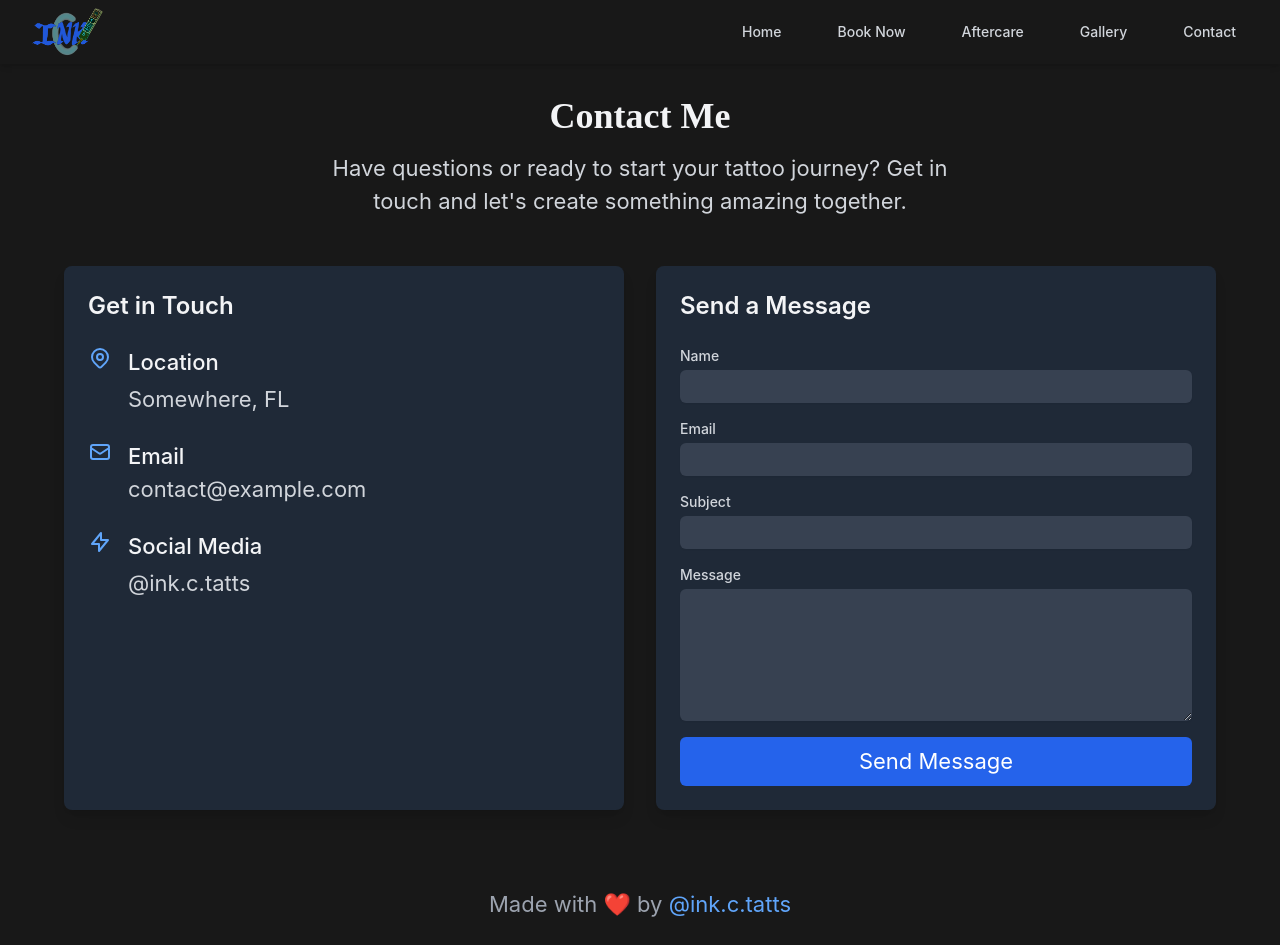
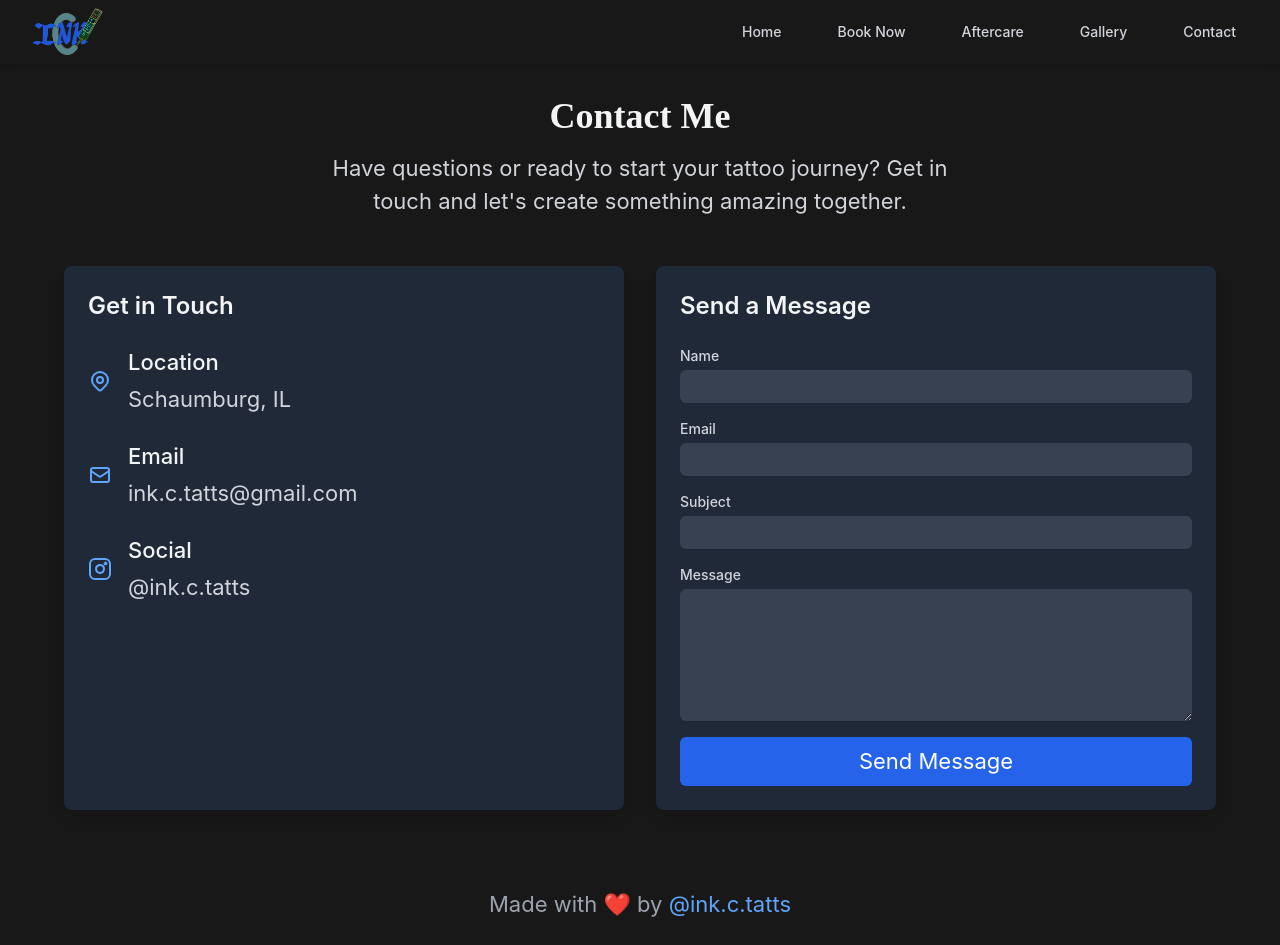
Before and after one commit to Alex-Bailon/ink-c-tatts, a Nuxt app: page /contact in a window 1280 px wide. Built offline with nearby package versions, Linux system fonts and the light colour scheme; a web font is replaced by a local one.

Commit message:
Updated get in touch

```diff
--- a/pages/contact.vue
+++ b/pages/contact.vue
@@ -58,8 +58,8 @@ const handleSubmit = async () => {
         <h2 class="text-2xl font-semibold text-gray-100 mb-6">Get in Touch</h2>
 
         <div class="space-y-6">
-          <div class="flex items-start space-x-4">
-            <div class="text-blue-400">
+          <div class="flex items-center space-x-4">
+            <div class="text-blue-400 flex-shrink-0">
               <svg class="w-6 h-6" fill="none" stroke="currentColor" viewBox="0 0 24 24">
                 <path stroke-linecap="round" stroke-linejoin="round" stroke-width="2" d="M17.657 16.657L13.414 20.9a1.998 1.998 0 01-2.827 0l-4.244-4.243a8 8 0 1111.314 0z" />
                 <path stroke-linecap="round" stroke-linejoin="round" stroke-width="2" d="M15 11a3 3 0 11-6 0 3 3 0 016 0z" />
@@ -67,35 +67,43 @@ const handleSubmit = async () => {
             </div>
             <div>
               <h3 class="text-gray-100 font-medium">Location</h3>
-              <p class="text-gray-300 mt-1">Somewhere, FL</p>
+              <p class="text-gray-300 mt-1">Schaumburg, IL</p>
             </div>
           </div>
 
-          <div class="flex items-start space-x-4">
-            <div class="text-blue-400">
+          <!-- Email -->
+          <div class="flex items-center space-x-4">
+            <div class="text-blue-400 flex-shrink-0">
               <svg class="w-6 h-6" fill="none" stroke="currentColor" viewBox="0 0 24 24">
                 <path stroke-linecap="round" stroke-linejoin="round" stroke-width="2" d="M3 8l7.89 5.26a2 2 0 002.22 0L21 8M5 19h14a2 2 0 002-2V7a2 2 0 00-2-2H5a2 2 0 00-2 2v10a2 2 0 002 2z" />
               </svg>
             </div>
             <div>
               <h3 class="text-gray-100 font-medium">Email</h3>
-              <a href="mailto:contact@example.com" class="text-gray-300 mt-1 hover:text-blue-400 transition-colors">
-                contact@example.com
+              <a
+                href="mailto:citlalli.tattoo@gmail.com"
+                class="text-gray-300 mt-1 hover:text-blue-400 transition-colors inline-block"
+              >
+                ink.c.tatts@gmail.com
               </a>
             </div>
           </div>
 
-          <div class="flex items-start space-x-4">
-            <div class="text-blue-400">
+          <!-- Social -->
+          <div class="flex items-center space-x-4">
+            <div class="text-blue-400 flex-shrink-0">
               <svg class="w-6 h-6" fill="none" stroke="currentColor" viewBox="0 0 24 24">
-                <path stroke-linecap="round" stroke-linejoin="round" stroke-width="2" d="M13 10V3L4 14h7v7l9-11h-7z" />
+                <rect width="20" height="20" x="2" y="2" rx="5" stroke-width="2" />
+                <path stroke-linecap="round" stroke-linejoin="round" stroke-width="2" d="M16 11.37A4 4 0 1112.63 8 4 4 0 0116 11.37z" />
+                <circle cx="17.5" cy="6.5" r="1.5" fill="currentColor" />
               </svg>
             </div>
             <div>
-              <h3 class="text-gray-100 font-medium">Social Media</h3>
+              <h3 class="text-gray-100 font-medium">Social</h3>
               <a
-                href="https://www.instagram.com/ink.c.tatts/"
+                href="https://www.instagram.com/citlalli.tattoo"
                 target="_blank"
+                rel="noopener noreferrer"
                 class="text-gray-300 mt-1 hover:text-blue-400 transition-colors inline-block"
               >
                 @ink.c.tatts
```
